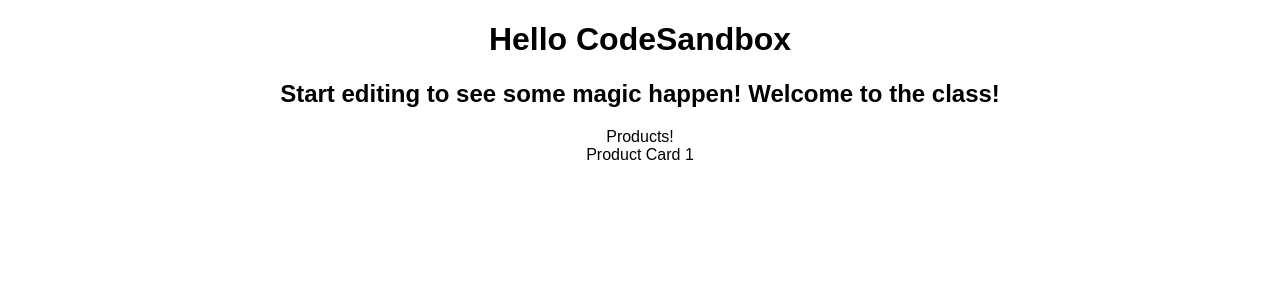
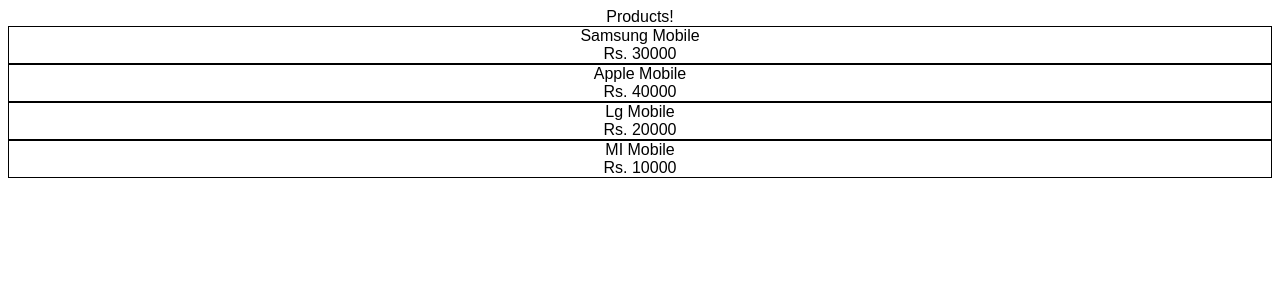
Before and after one commit to ultimatenyx/reactexperiments, a React (Create React App) app in the folder app-1/: page / in a window 1280 px wide. Shown: the top 300 px of the page. Built offline with nearby package versions, Linux system fonts and the light colour scheme.

Commit message:
Added structure

```diff
--- a/app-1/src/App.js
+++ b/app-1/src/App.js
@@ -1,11 +1,9 @@
 import "./styles.css";
-import Products from './Products';
+import Products from './Products/Products';
 
 export default function App() {
   return (
     <div className="App">
-      <h1>Hello CodeSandbox</h1>
-      <h2>Start editing to see some magic happen! Welcome to the class!</h2>
       <Products />
     </div>
   );
--- a/app-1/src/ProductCard.js
+++ /dev/null
@@ -1,3 +0,0 @@
-export default function ProductCard(){
-    return <div>Product Card 1</div>;
-}
--- /dev/null
+++ b/app-1/src/ProductCard/ProductCard.css
@@ -0,0 +1,3 @@
+.card {
+    border: 1px solid black;
+}
--- /dev/null
+++ b/app-1/src/ProductCard/ProductCard.jsx
@@ -0,0 +1,8 @@
+import './ProductCard.css';
+function ProductCard(props){
+    return (<div className="card">
+                <span>{props.product.name}</span>
+                <div>Rs. {props.product.price}</div>
+            </div>);
+}
+export default ProductCard;
--- a/app-1/src/Products.js
+++ /dev/null
@@ -1,8 +0,0 @@
-import ProductCard from "./ProductCard";
-
-export default function Products(){
-    return (<div>
-        Products!
-        <ProductCard />
-    </div>);
-}
--- /dev/null
+++ b/app-1/src/Products/Products.jsx
@@ -0,0 +1,33 @@
+import { useEffect, useState } from "react";
+import ProductCard from "../ProductCard/ProductCard";
+
+const products = [{"id":1001,"name":"Samsung Mobile","price":30000,"url":"http://c2c.sulekhalive.com/lcproducts/mobiles/images/samsung/album/large/samsung-z3(2).jpg"},{"id":1002,"name":"Apple Mobile","price":40000,"url":"https://4.imimg.com/data4/LY/WP/GLADMIN-8934545/apple-mobiles-500x500.jpg"},{"id":1003,"name":"Lg Mobile","price":20000,"url":"http://www.lg.com/uk/images/mobile-phones/MD05609550/stylus-350.jpg"},{"id":1004,"name":"MI Mobile","price":10000,"url":"https://www.91-img.com/pictures/xiaomi-mi-5s-mobile-phone-large-1.jpg"}];
+function getProductsApi(callback){
+	setTimeout(function(){
+		callback(products);
+	},1000)
+}
+export default function Products(){
+	let [gp,setGp] = useState([]);
+	let [isLoading,setLoading] = useState(true);
+	// let gp = [];
+	useEffect(function(){
+		getProductsApi(function(res){
+			// gp=res;
+			setGp(res);
+			setLoading(false);
+		});
+	},[gp])
+
+	if(isLoading){
+		return <div><img alt="loader" src="https://i.pinimg.com/originals/c7/e1/b7/c7e1b7b5753737039e1bdbda578132b8.gif" /></div>
+	}else{
+		return (<div>
+			Products!
+			{gp.map((product)=>{
+				return <ProductCard product={product} key={product.id} />
+			})}
+		</div>);
+	}
+
+}
```
Also changed, not shown: app-1/src/Products/Products.css (added).
